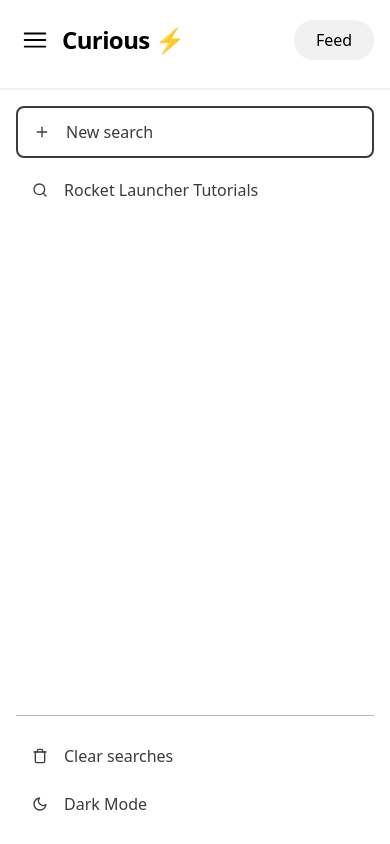
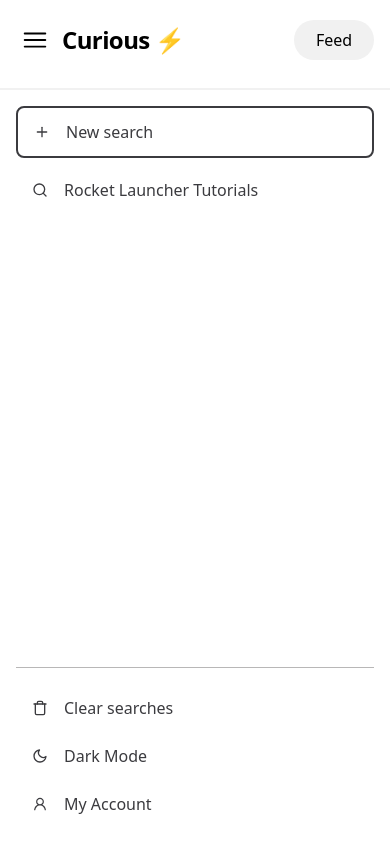
Before and after one commit to tchardonnens/curious-front, a Next.js app in the folder curious/: page /search in a window 390 px wide. Both pictures are taken after a click on the button 35 px from the left and 40 px from the top of the page. Built offline with nearby package versions, Linux system fonts and the light colour scheme.

Commit message:
Added profile btn to sidebar on mobile

```diff
--- a/curious/src/components/sidebar.tsx
+++ b/curious/src/components/sidebar.tsx
@@ -3,6 +3,7 @@
 import useColorMode from '../../hooks/useColorMode';
 
 import { FiPlus, FiSearch, FiTrash, FiSun, FiMoon } from 'react-icons/fi';
+import { AiOutlineUser } from 'react-icons/ai';
 
 
 interface SidebarProps extends SidebarPropsList {
@@ -49,6 +50,11 @@
             <span className="truncate">{toggleText}</span>
           </button>
 
+          <button onClick={() => {}} className="text-darkerGrey dark:text-darkGrey w-full px-4 py-3 rounded-lg hover:bg-grey dark:hover:bg-darkerGrey flex flex-row gap-4 items-center justify-start md:hidden">
+            <AiOutlineUser className='shrink-0 grow-0' />
+            <span className="truncate">My Account</span>
+          </button>
+
         </div>
 
 
```
